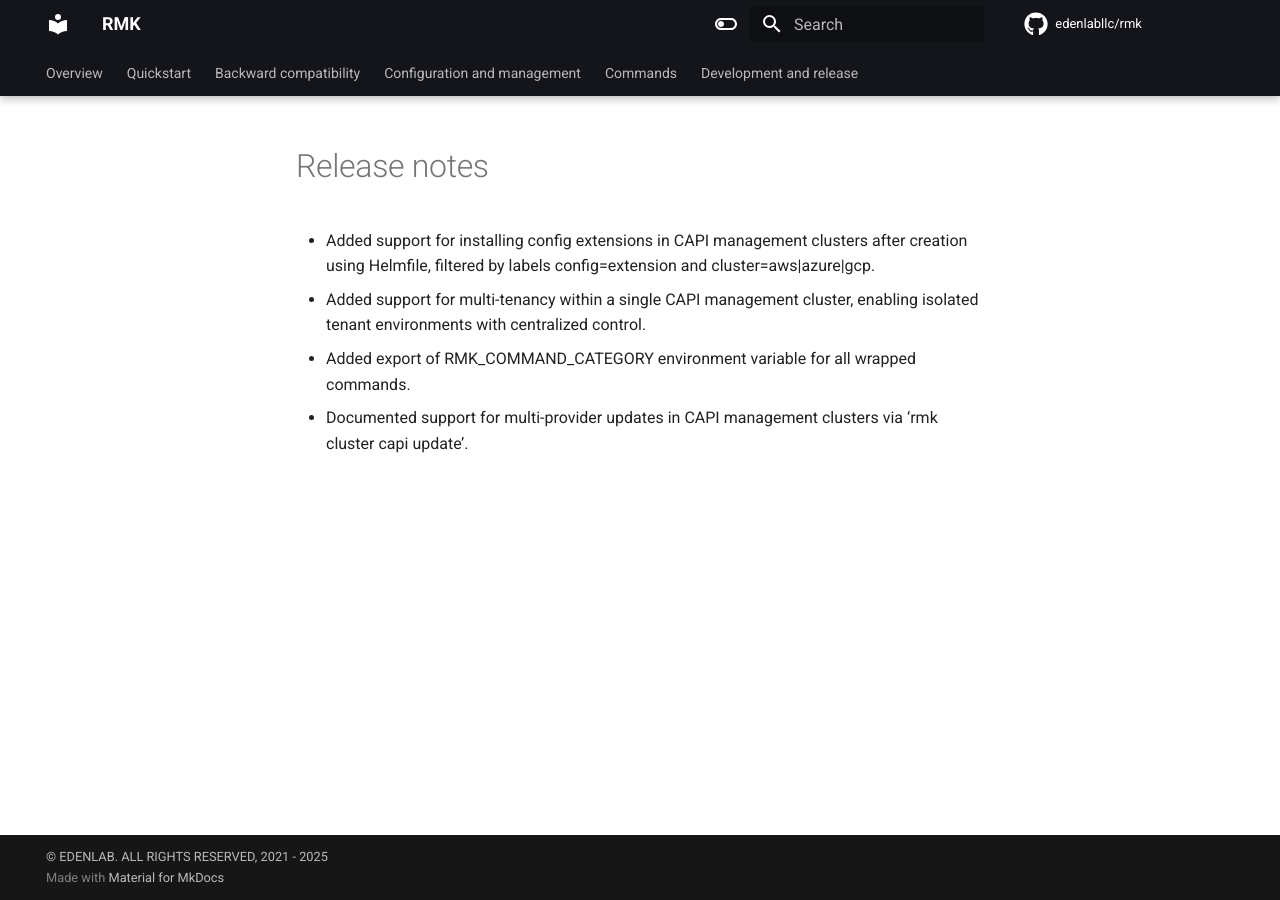
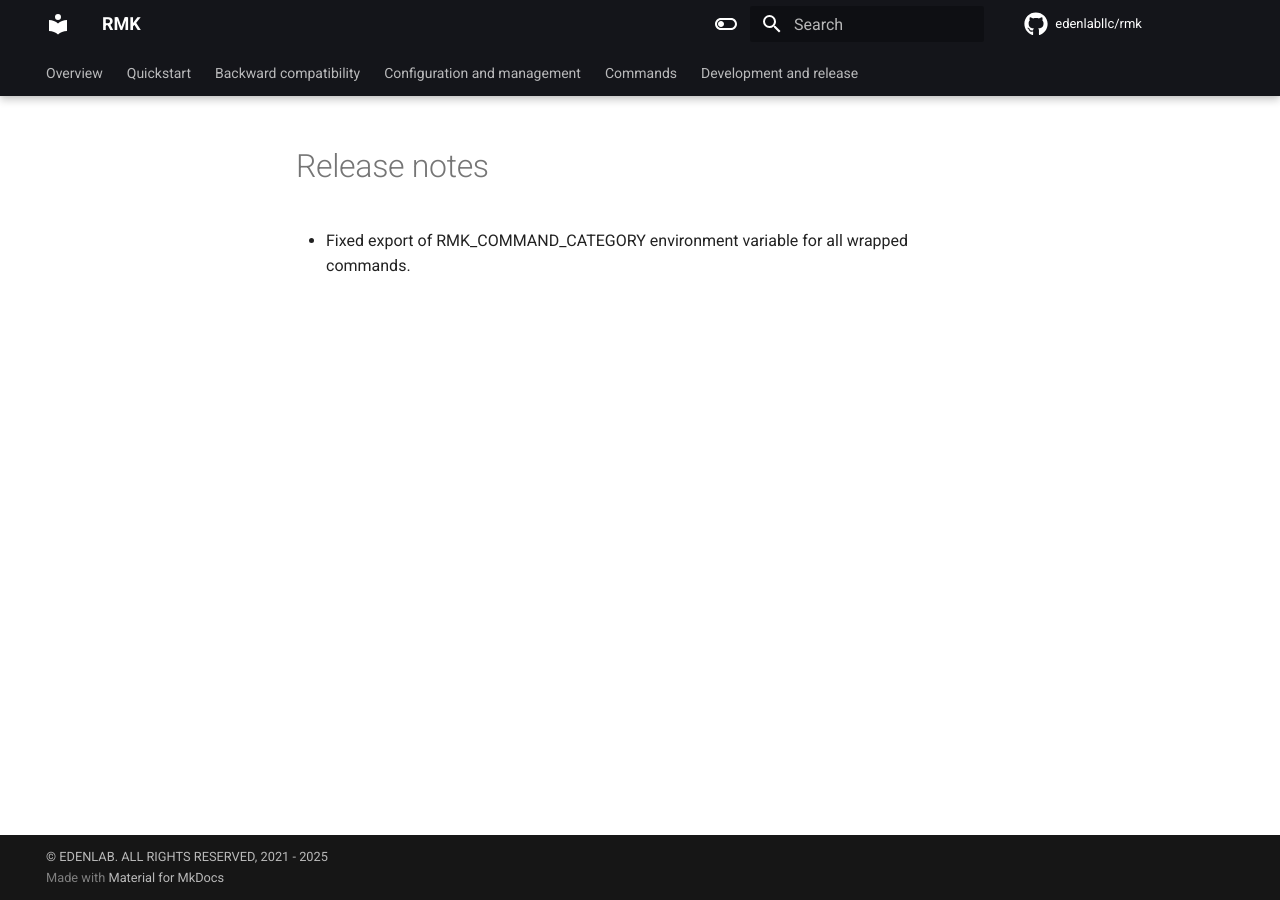
Before and after one commit to edenlabllc/rmk, an MkDocs documentation site: the page built from docs/release-notes.md, in a window 1280 px wide. Built offline with MkDocs 1.6.1 and Material for MkDocs 9.7.7, drawn with Linux system fonts in a browser that asks for light colours; comment, search, counter and statistics services are not loaded; the version menu is left out.

Commit message:
#93 - fix export of RMK_COMMAND_CATEGORY environment variable for all wrapped commands.

```diff
--- a/docs/release-notes.md
+++ b/docs/release-notes.md
@@ -1,4 +1 @@
-- Added support for installing config extensions in CAPI management clusters after creation using Helmfile, filtered by labels config=extension and cluster=aws|azure|gcp.
-- Added support for multi-tenancy within a single CAPI management cluster, enabling isolated tenant environments with centralized control.
-- Added export of RMK_COMMAND_CATEGORY environment variable for all wrapped commands.
-- Documented support for multi-provider updates in CAPI management clusters via 'rmk cluster capi update'.
+- Fixed export of RMK_COMMAND_CATEGORY environment variable for all wrapped commands.
```
Also changed, not shown: 1 other file.
